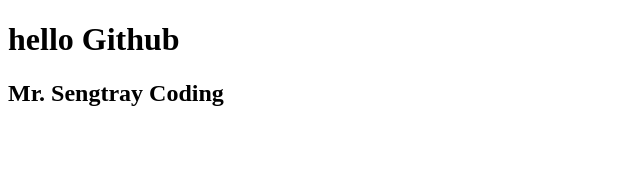
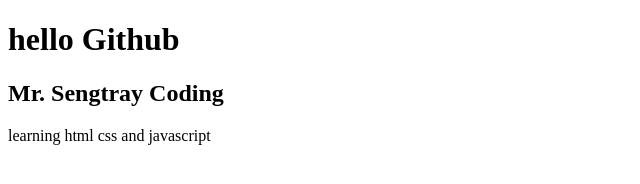
Before and after one commit to traycoding/demo, a plain HTML site: page index.html in a window 1280 px wide. Shown: the whole page, without its empty margins (0-640 px from the left). Drawn offline with Linux system fonts and the light colour scheme.

Commit message:
update1d

```diff
--- a/index.html
+++ b/index.html
@@ -9,5 +9,6 @@
 <body>
      <h1>hello Github</h1>
      <h2>Mr. Sengtray Coding</h2>
+     <p>learning html css and javascript</p>
 </body>
 </html>
```
